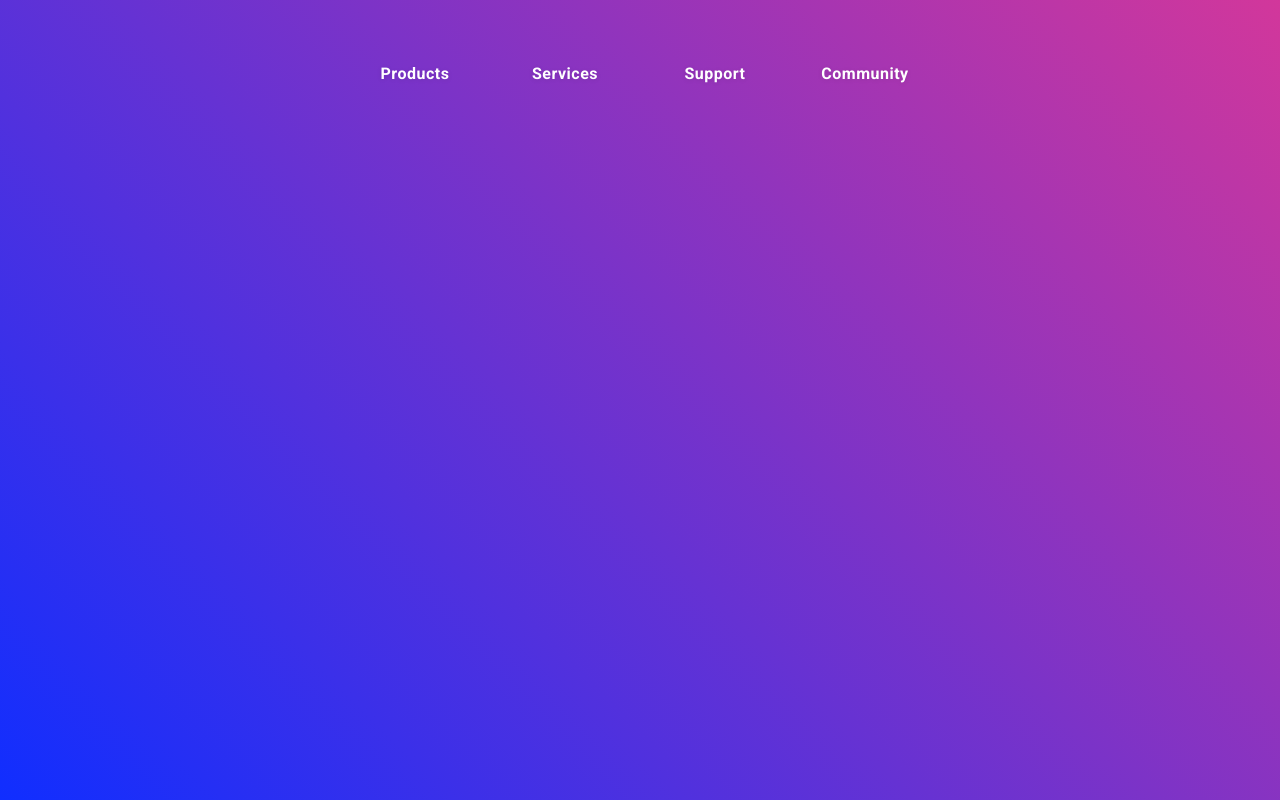
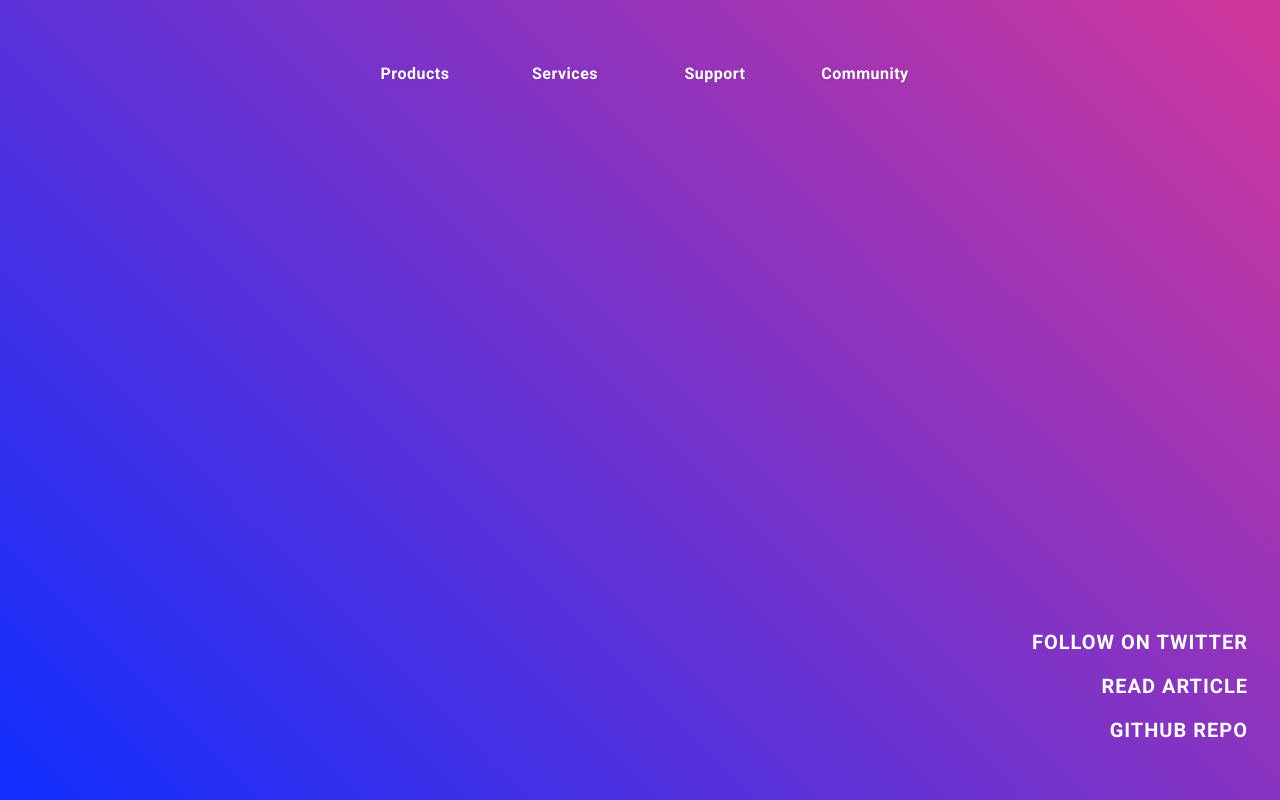
Before and after one commit to smpnjn/stripe-like-menu, a plain HTML site: page index.html in a window 1280 px wide. Drawn offline with Linux system fonts and the light colour scheme.

Commit message:
First Push

```diff
--- a/public/index.html
+++ b/index.html
@@ -181,7 +181,13 @@
                 </div>
             </div>
         </nav>
-        <canvas id="gradient-effect">
-        </canvas>
+
+        <div id="info-box">
+            <ul>
+                <li><a href="https://twitter.com/smpnjn">Follow on Twitter</a></li>
+                <li><a href="https://fjolt.com/article/css-only-stripe-menu-with-clip">Read Article</a></li>
+                <li><a href="https://github.com/smpnjn/stripe-like-menu">GitHub Repo</a></li>
+            </ul>
+        </div>
     </body>
 </html>
--- a/public/style.css
+++ b/style.css
@@ -328,3 +328,28 @@ nav .menu-item:nth-of-type(3).highlight:hover ~ #sub-menu-container #sub-menu-ho
     top: 0.2em;
 }
 nav .menu-item.highlight:hover ~ #sub-menu-container #sub-menu-holder #sub-menu-bottom { opacity: 1; }
+
+#info-box {
+    position: absolute;
+    bottom: 2em;
+    right: 2em;
+}
+
+#info-box ul {
+    list-style: none;
+}
+#info-box a {
+    color: white;
+    text-decoration: none;
+    text-align: right;
+    padding: 0.5em 0;
+    transition: all 0.1s ease-out;
+    display: block;
+    text-transform: uppercase;
+    font-size: 1.25em;
+    font-weight: 900;
+    letter-spacing: 1px;
+}
+#info-box a:hover {
+    color: rgba(255,255,255,0.5);
+}
```
Also changed, not shown: index.js (deleted, +0 -14 lines), package.json (deleted, +0 -15 lines), 1 other file.
